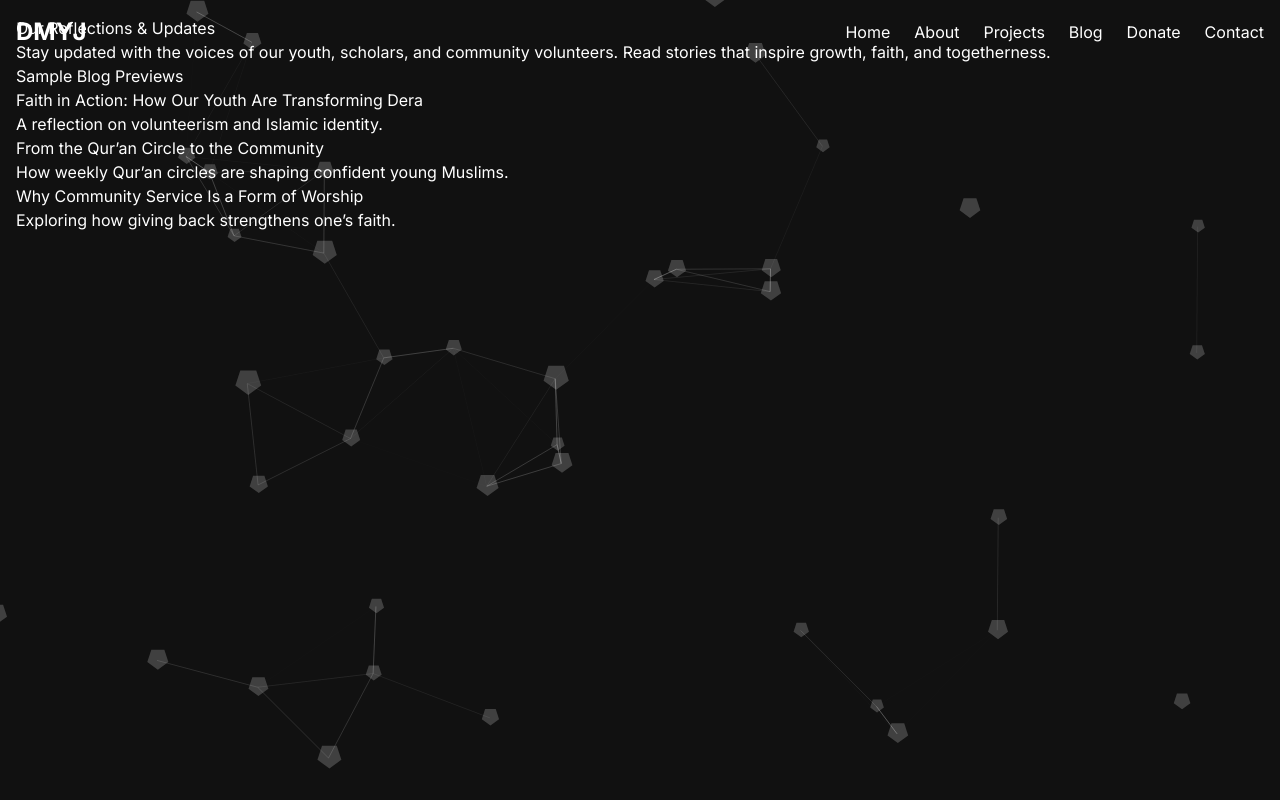
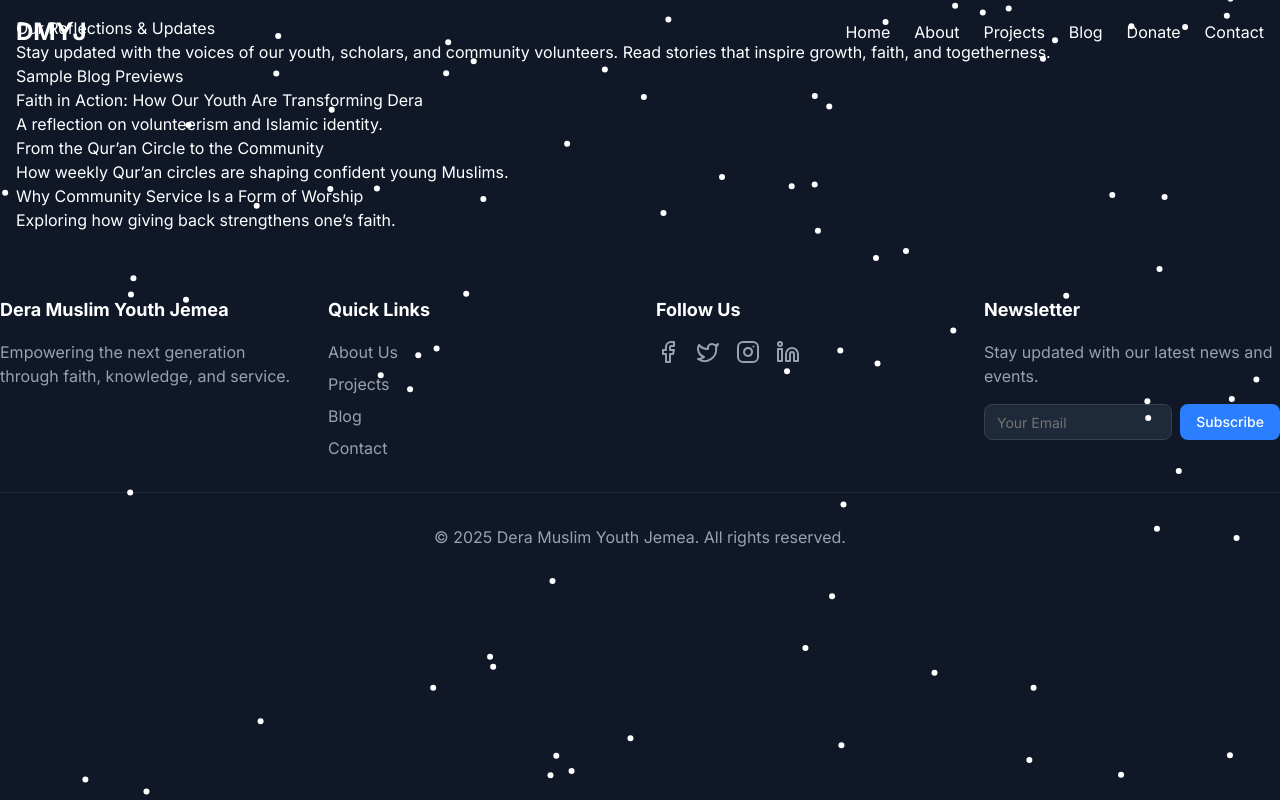
Before and after one commit to marwanGA09/Dhera-muslim-youth-jemea, a Next.js app: page /blog in a window 1280 px wide. Built offline with nearby package versions, Linux system fonts and the light colour scheme.

Commit message:
select last particle orientation

```diff
--- a/app/page.tsx
+++ b/app/page.tsx
@@ -36,7 +36,7 @@ export default function Home() {
         </p>
         <motion.div whileHover={{ scale: 1.1 }} className="space-x-4">
           <Button size="lg" className="bg-blue-500 hover:bg-blue-600 text-white">Join Us →</Button>
-          <Button size="lg" variant="outline" className="border-gray-700 hover:bg-gray-800">Donate Now</Button>
+          <Button size="lg" variant="outline" className="bg-accent-foreground">Donate Now</Button>
         </motion.div>
       </motion.section>
 
@@ -99,13 +99,13 @@ export default function Home() {
             </motion.div>
             <motion.div whileHover={cardHover} className="p-8 border border-gray-800 rounded-lg bg-gray-900">
                 <h3 className="text-2xl font-bold text-blue-400 mb-4">Spiritual Growth</h3>
-                <p className="text-gray-400">Through Qur'an circles, Islamic lectures, and spiritual retreats, we provide a space for youth to deepen their connection with Allah and strengthen their faith in a supportive environment.</p>
+                <p className="text-gray-400">Through Qur&apos;an circles, Islamic lectures, and spiritual retreats, we provide a space for youth to deepen their connection with Allah and strengthen their faith in a supportive environment.</p>
             </motion.div>
         </div>
       </motion.section>
 
       {/* Call to Action Section */}
-      <motion.section variants={itemVariants} className="text-center py-24 my-20 bg-gray-800 rounded-lg">
+      <motion.section variants={itemVariants} className="text-center py-24 my-20 border-gray-800  bg-gray-900 rounded-lg">
         <h2 className="text-4xl font-bold mb-4">Build a Stronger Ummah With Us</h2>
         <p className="text-xl text-gray-400 mb-8 max-w-2xl mx-auto">Join hands with Dera Muslim Youth Jemea and be a part of the change.</p>
         <motion.div whileHover={{ scale: 1.1 }}>
--- a/components/particles.tsx
+++ b/components/particles.tsx
@@ -28,75 +28,196 @@ const ParticlesComponent = (props: ParticlesComponentProps) => {
   };
 
   const options: ISourceOptions = useMemo(
-    () => ({
-      background: {
-        color: {
-          value: "#111111",
+    () => (
+
+
+
+    //   {
+    //   background: {
+    //     color: {
+    //       value: "#111111",
+    //     },
+    //   },
+    //   fpsLimit: 60,
+    //   interactivity: {
+    //     events: {
+    //       onHover: {
+    //         enable: true,
+    //         mode: "grab",
+    //       },
+    //       resize: true,
+    //     },
+    //     modes: {
+    //       push: {
+    //         quantity: 4,
+    //       },
+    //       grab: {
+    //         distance: 200,
+    //         links: {
+    //           opacity: 0.5,
+    //         },
+    //       },
+    //     },
+    //   },
+    //   particles: {
+    //     color: {
+    //       value: "#00A8FF",
+    //     },
+    //     links: {
+    //       color: "#00A8FF",
+    //       distance: 150,
+    //       enable: true,
+    //       opacity: 0.2,
+    //       width: 1,
+    //     },
+    //     move: {
+    //       direction: "none",
+    //       enable: true,
+    //       outModes: {
+    //         default: "out",
+    //       },
+    //       random: false,
+    //       speed: 1,
+    //       straight: false,
+    //     },
+    //     number: {
+    //       density: {
+    //         enable: true,
+    //       },
+    //       value: 80,
+    //     },
+    //     opacity: {
+    //       value: 0.2,
+    //     },
+    //     shape: {
+    //       type: "polygon",
+    //       polygon: {
+    //         sides: 6,
+    //       },
+    //     },
+    //     size: {
+    //       value: { min: 5, max: 10 },
+    //     },
+    //   },
+    //   detectRetina: true,
+    // }
+
+  {
+  "particles": {
+    "number": {
+      "value": 160,
+      "density": {
+        "enable": true,
+        "value_area": 800
+      }
     },
+    "color": {
+      "value": "#ffffff"
     },
-      fpsLimit: 60,
-      interactivity: {
-        events: {
-          onHover: {
-            enable: true,
-            mode: "grab",
+    "shape": {
+      "type": "circle",
+      "stroke": {
+        "width": 0,
+        "color": "#000000"
       },
-          resize: true,
+      "polygon": {
+        "nb_sides": 5
       },
-        modes: {
-          push: {
-            quantity: 4,
+      "image": {
+        "src": "img/github.svg",
+        "width": 100,
+        "height": 100
+      }
     },
-          grab: {
-            distance: 200,
-            links: {
-              opacity: 0.5,
+    "opacity": {
+      "value": 1,
+      "random": true,
+      "anim": {
+        "enable": true,
+        "speed": 1,
+        "opacity_min": 0,
+        "sync": false
+      }
     },
+    "size": {
+      "value": 3,
+      "random": true,
+      "anim": {
+        "enable": false,
+        "speed": 4,
+        "size_min": 0.3,
+        "sync": false
+      }
     },
+    "line_linked": {
+      "enable": false,
+      "distance": 0,
+      "color": "#ffffff",
+      "opacity": 0.4,
+      "width": 1
     },
+    "move": {
+      "enable": true,
+      "speed": 1,
+      "direction": "none",
+      "random": true,
+      "straight": false,
+      "out_mode": "bounce",
+      "bounce": false,
+      "attract": {
+        "enable": false,
+        "rotateX": 600,
+        "rotateY": 600
+      }
+    }
   },
-      particles: {
-        color: {
-          value: "#ffffff",
+  "interactivity": {
+    "detect_on": "canvas",
+    "events": {
+      "onhover": {
+        "enable": true,
+        "mode": "bubble"
       },
-        links: {
-          color: "#ffffff",
-          distance: 150,
-          enable: true,
-          opacity: 0.2,
-          width: 1,
+      "onclick": {
+        "enable": true,
+        "mode": "bubble"
       },
-        move: {
-          direction: "none",
-          enable: true,
-          outModes: {
-            default: "out",
+      "resize": true
     },
-          random: false,
-          speed: 1,
-          straight: false,
+    "modes": {
+      "grab": {
+        "distance": 400,
+        "line_linked": {
+          "opacity": 1
+        }
       },
-        number: {
-          density: {
-            enable: true,
+      "bubble": {
+        "distance": 250,
+        "size": 0,
+        "duration": 2,
+        "opacity": 0,
+        "speed": 3
       },
-          value: 80,
+      "repulse": {
+        "distance": 400,
+        "duration": 0.4
       },
-        opacity: {
-          value: 0.2,
+      "push": {
+        "particles_nb": 4
       },
-        shape: {
-          type: "polygon",
-          polygon: {
-            sides: 6,
+      "remove": {
+        "particles_nb": 2
+      }
+    }
   },
-        },
-        size: {
-          value: { min: 5, max: 10 },
-        },
-      },
-      detectRetina: true,
-    }),
+  "retina_detect": true
+}
+
+
+
+
+
+  ),
     [],
   );
 
```
Lines whose indentation alone changed are shown as unchanged.
